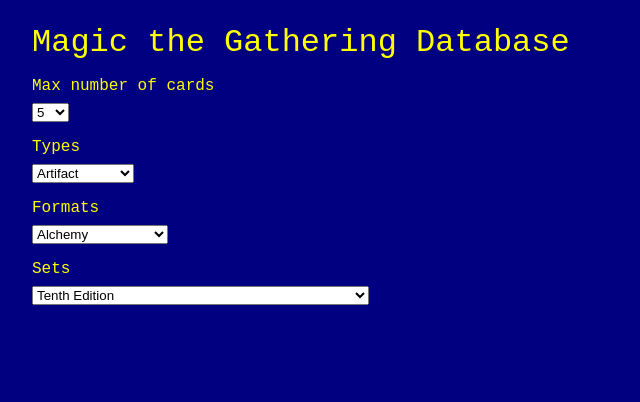
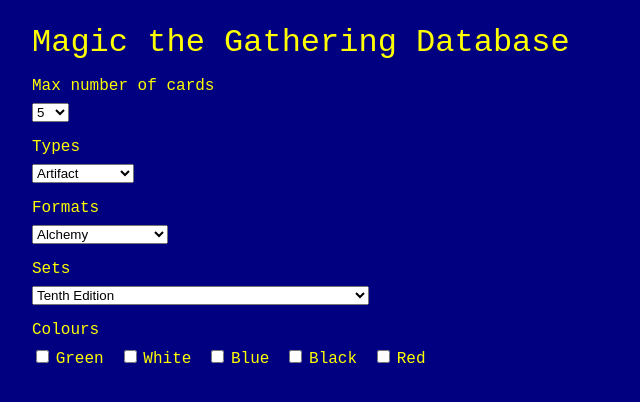
Before and after one commit to ebabel-games/mtg, a React (Create React App) app: page / in a window 1280 px wide. Shown: the top 402 px of the page, without its empty margins (0-640 px from the left). Built offline with nearby package versions, Linux system fonts and the light colour scheme.

Commit message:
Add Checklist component.

```diff
--- a/src/App.js
+++ b/src/App.jsx
@@ -1,4 +1,5 @@
 import Dropdown from './components/Dropdown';
+import Checklist from './components/Checklist';
 
 function App() {
   return (
@@ -7,6 +8,7 @@
       <Dropdown label="Types" local="/data/2022-07-29/api.magicthegathering.io/v1/types.json" localName="types" />
       <Dropdown label="Formats" local="/data/2022-07-29/api.magicthegathering.io/v1/formats.json" localName="formats"  />
       <Dropdown label="Sets" local="/data/2022-07-29/api.magicthegathering.io/v1/sets.json" localName="sets" />
+      <Checklist label="Colours" items={['Green', 'White', 'Blue', 'Black', 'Red']} />
     </>
   );
 }
--- /dev/null
+++ b/src/components/Checklist.css
@@ -0,0 +1,18 @@
+.Checklist {
+  margin: 0 0 1em;
+  padding: 0;
+}
+
+.Checklist li {
+  list-style: none;
+  display: inline-block;
+  margin: 0 1em 0 0;
+}
+
+.Checklist label {
+  cursor: pointer;
+}
+
+.Checklist label input {
+  margin-right: 0.5em;
+}
--- /dev/null
+++ b/src/components/Checklist.jsx
@@ -0,0 +1,44 @@
+import { useEffect, useState } from "react";
+import './Checklist.css';
+
+function Checklist(props) {
+  const [status, setStatus] = useState('');
+  const [items, setItems] = useState([]);
+
+  useEffect(() => {
+    setStatus('Loading');
+
+    if (!props.items || !Array.isArray(props.items)) {
+      setStatus('Error');
+      return;
+    }
+
+    setItems(props.items);
+    setStatus('Success');
+  }, []);
+
+  let key = 0;
+
+  return (
+    <>
+      <p>{props.label}</p>
+      <ul className="Checklist">
+        {status === 'Loading' && <li className="placeholder-checklist"></li>}
+        {status === 'Error' && <li className="error">Something went wrong</li>}
+        {status === 'Success' && items.map(i => {
+          key += 1;
+          return (
+            <li key={key}>
+              <label>
+                <input type="checkbox" />
+                {i}
+              </label>
+            </li>
+          );
+        })}
+      </ul>
+    </>
+  );
+}
+
+export default Checklist;
--- a/src/components/Dropdown.css
+++ b/src/components/Dropdown.css
@@ -1,4 +1,5 @@
-label {
+.Dropdown label {
   display: block;
   margin-bottom: 1em;
+  cursor: pointer;
 }
--- a/src/components/Dropdown.js
+++ b/src/components/Dropdown.jsx
@@ -1,4 +1,4 @@
-import { useEffect, useState, useRef } from "react";
+import { useEffect, useState } from "react";
 import './Dropdown.css';
 
 function Dropdown(props) {
@@ -49,7 +49,7 @@
   }, []); // Second parameter of useEffect must be [] otherwise an infinite loop is created.
 
     return (
-      <>
+      <div className="Dropdown">
         {status === 'Loading' && <p className="placeholder-dropdown" />}
         {status === 'Error' && <p className="error">Something went wrong</p>}
         {status === 'Success' && (
@@ -60,7 +60,7 @@
             </select>
           </label>
         )}
-      </>
+      </div>
     );
 }
 
```
Also changed, not shown: 1 other file (tests, documents, lock files or other folders).
